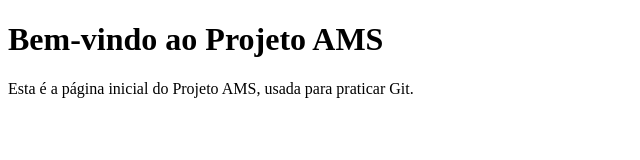
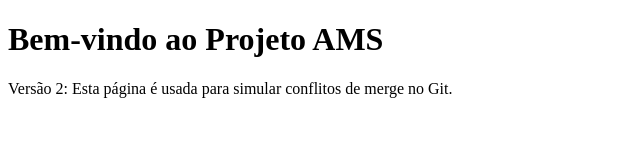
Before and after one commit to stefany-omori/ProjetoAMS-grupo-05, a plain HTML site: page src/index.html in a window 1280 px wide. Shown: the whole page, without its empty margins (0-640 px from the left). Drawn offline with Linux system fonts and the light colour scheme.

Commit message:
feat: texto versao 2 do paragrafo

```diff
--- a/src/index.html
+++ b/src/index.html
@@ -7,6 +7,6 @@
 </head>
 <body>
 <h1>Bem-vindo ao Projeto AMS</h1>
-<p>Esta é a página inicial do Projeto AMS, usada para praticar Git.</p>
+<p>Versão 2: Esta página é usada para simular conflitos de merge no Git.</p>
 </body>
 </html>
```
